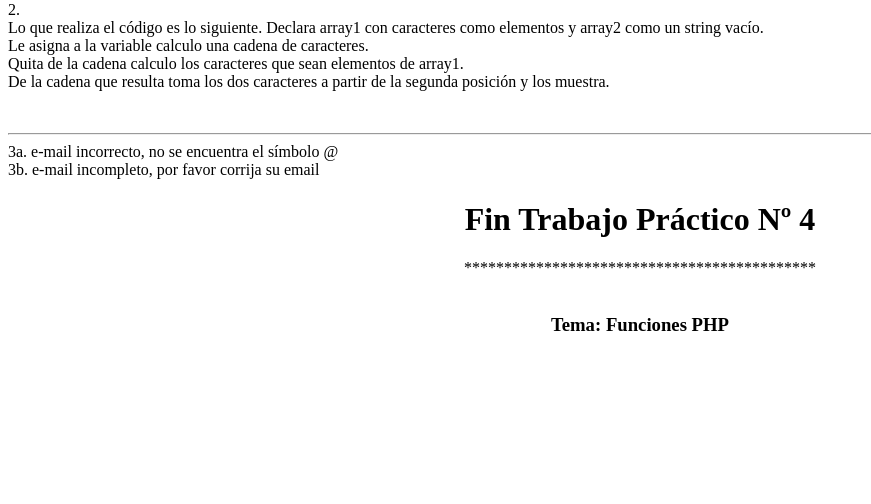
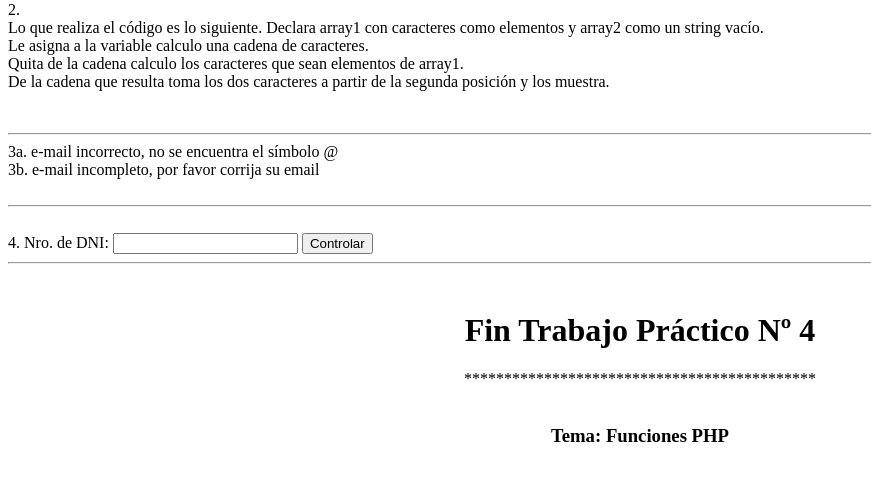
Before and after one commit to sebamen/Unju, a PHP site: page / in a window 1280 px wide. Shown: the part 319-823 px from the top of the page, without its empty margins (0-871 px from the left). Before the commit the page ends 650 px from the top, so only its background shows below. Run offline with PHP 8.4, Linux system fonts and the light colour scheme.

Commit message:
Commit 3

```diff
--- a/TP4-MenendezSebastian/index.php
+++ b/TP4-MenendezSebastian/index.php
@@ -8,14 +8,13 @@
 </head>
 <body>
     <?php
-        // spm 20230610: LLama a la cabecera
+        // spm 20230622: LLama a la cabecera
         include("cabecera.php");
         // Llamamos a la función que contiene todas las funciones PHP
         include("tp4-funciones.php");
 
         // isset(): Determina si una variable ha sido definida y no es nula. Devuelve FALSE en caso de le pasemos una variable sin definir,
         // una variable definida pero sin valor o con el valor puesto a null, y en el resto de casos devuelve TRUE.
-        // empty(): Determina si la variable tiene un valor vacío, por llamarlo de alguna forma.
         if(isset($_POST['cadena1'])){
             $cadena1 = $_POST['cadena1'];
             if(strlen($cadena1) > 80){
@@ -55,9 +54,23 @@
             echo "3b. e-mail incompleto, por favor corrija su email <br>";
         }
     ?>
+    <br>
+    <hr>
+    <form action="#" method="post">
+        <br>
+        <label>4. Nro. de DNI: </label><input type="text" name="dni" required>
+        <input type="submit" value="Controlar">
+    </form>
+    <?php  if (isset($_POST['dni'])) {
+        echo "a. Eliminar puntos: ". str_replace('.','',$_POST['dni']) ."  <br>";
+        echo "b. Eliminar puntos: ". str_replace('.','',$_POST['dni']) ."  <br>";
+        echo "c. Eliminar puntos: ". str_replace('.','',$_POST['dni']) ."  <br>";
+        }
+    ?>
+    <hr><br>
 
     <?php
-        // spm 20230611: LLama al pie de página
+        // spm 20230622: LLama al pie de página
         include("pie.php");
     ?>
 </body>
```
